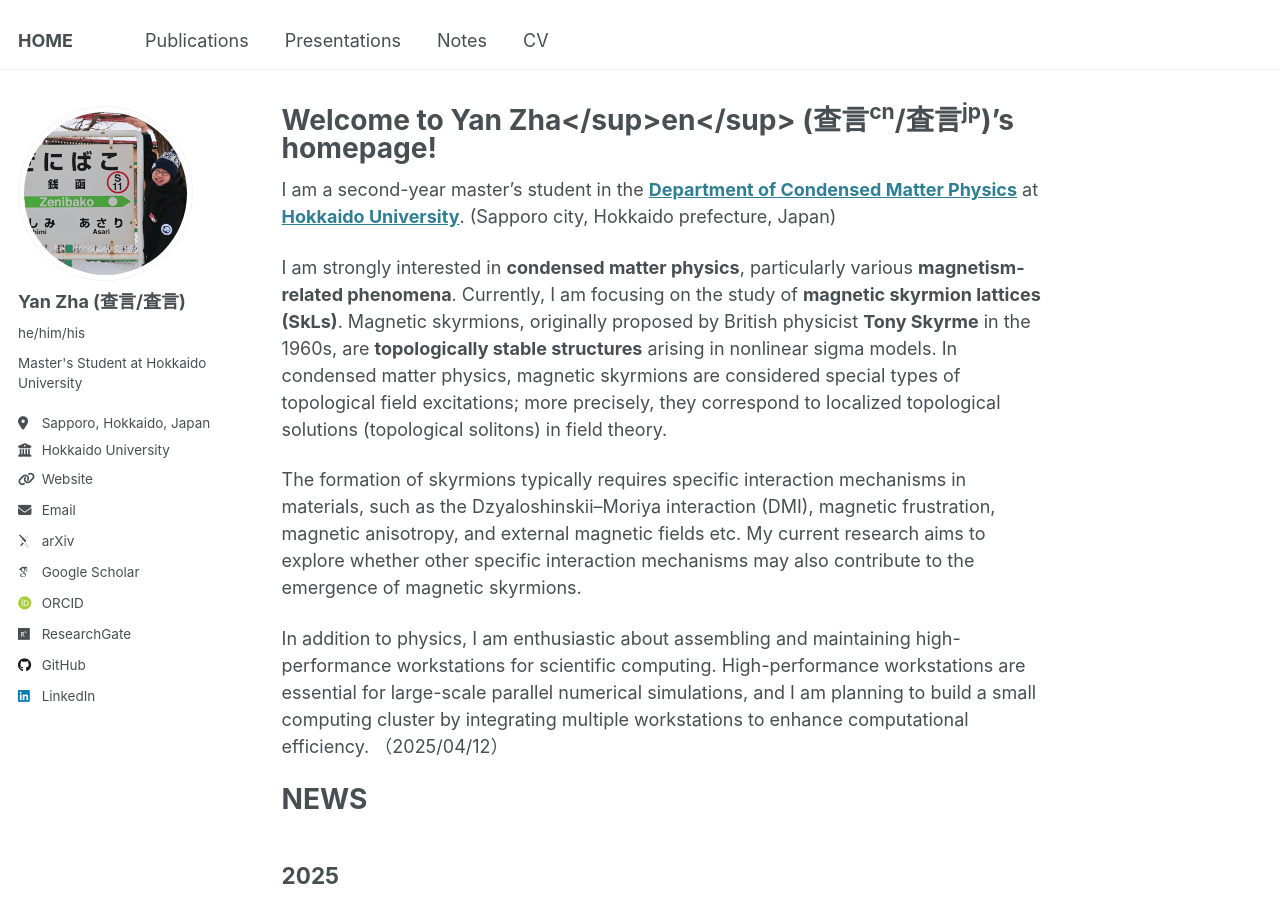
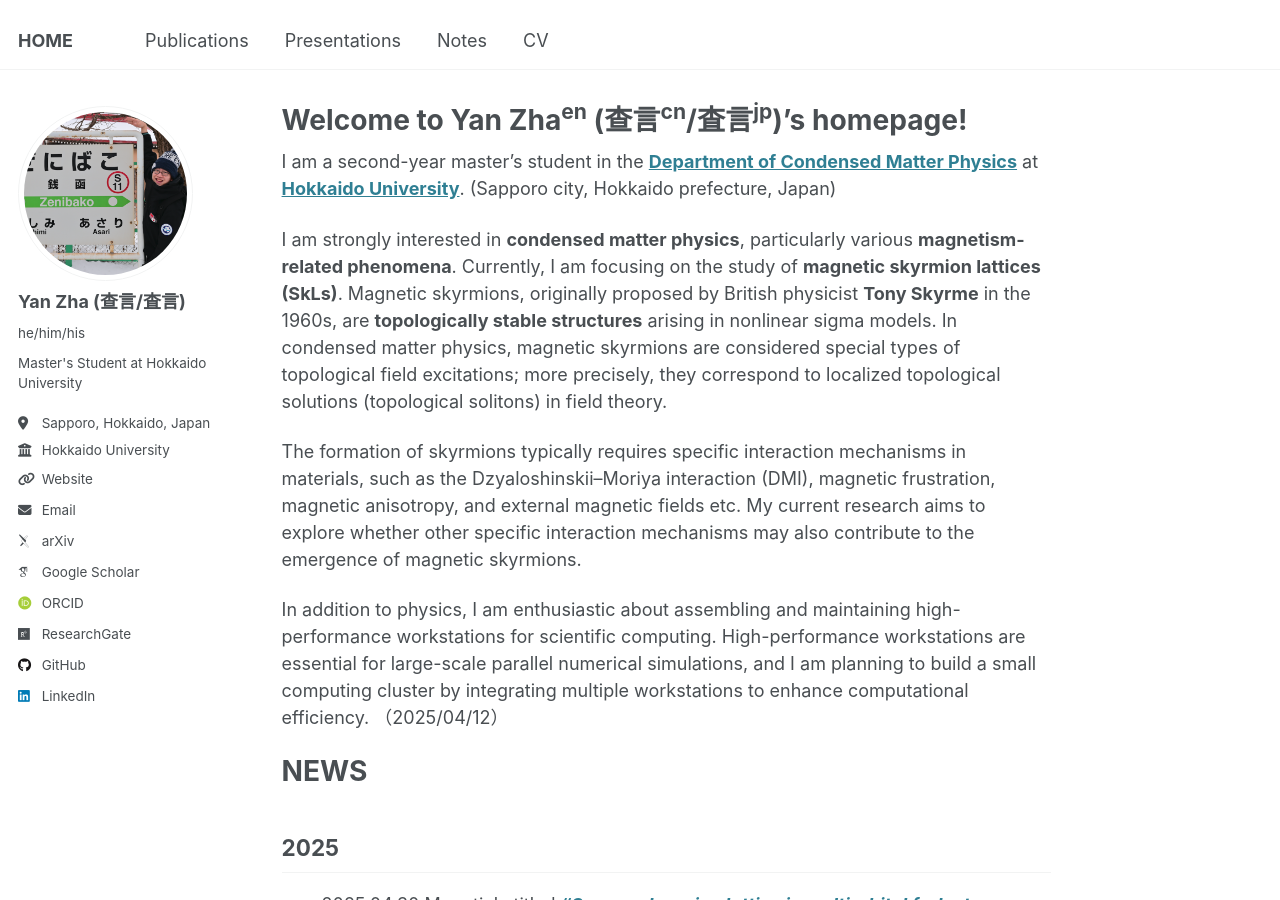
Before and after one commit to yzhacn/yzhacn.github.io, a Jekyll site: the page built from _pages/about.md, in a window 1280 px wide and 900 px high. Built offline with Jekyll 4.4.1, drawn with Linux system fonts in a browser that asks for light colours; some web fonts are replaced.

Commit message:
Update about.md

```diff
--- a/_pages/about.md
+++ b/_pages/about.md
@@ -1,6 +1,6 @@
 ---
 permalink: /
-title: "Welcome to Yan Zha</sup>en</sup> (查言<sup>cn</sup>/査言<sup>jp</sup>)'s homepage!"
+title: "Welcome to Yan Zha<sup>en</sup> (查言<sup>cn</sup>/査言<sup>jp</sup>)'s homepage!"
 author_profile: true
 redirect_from:
   - /about/
```
